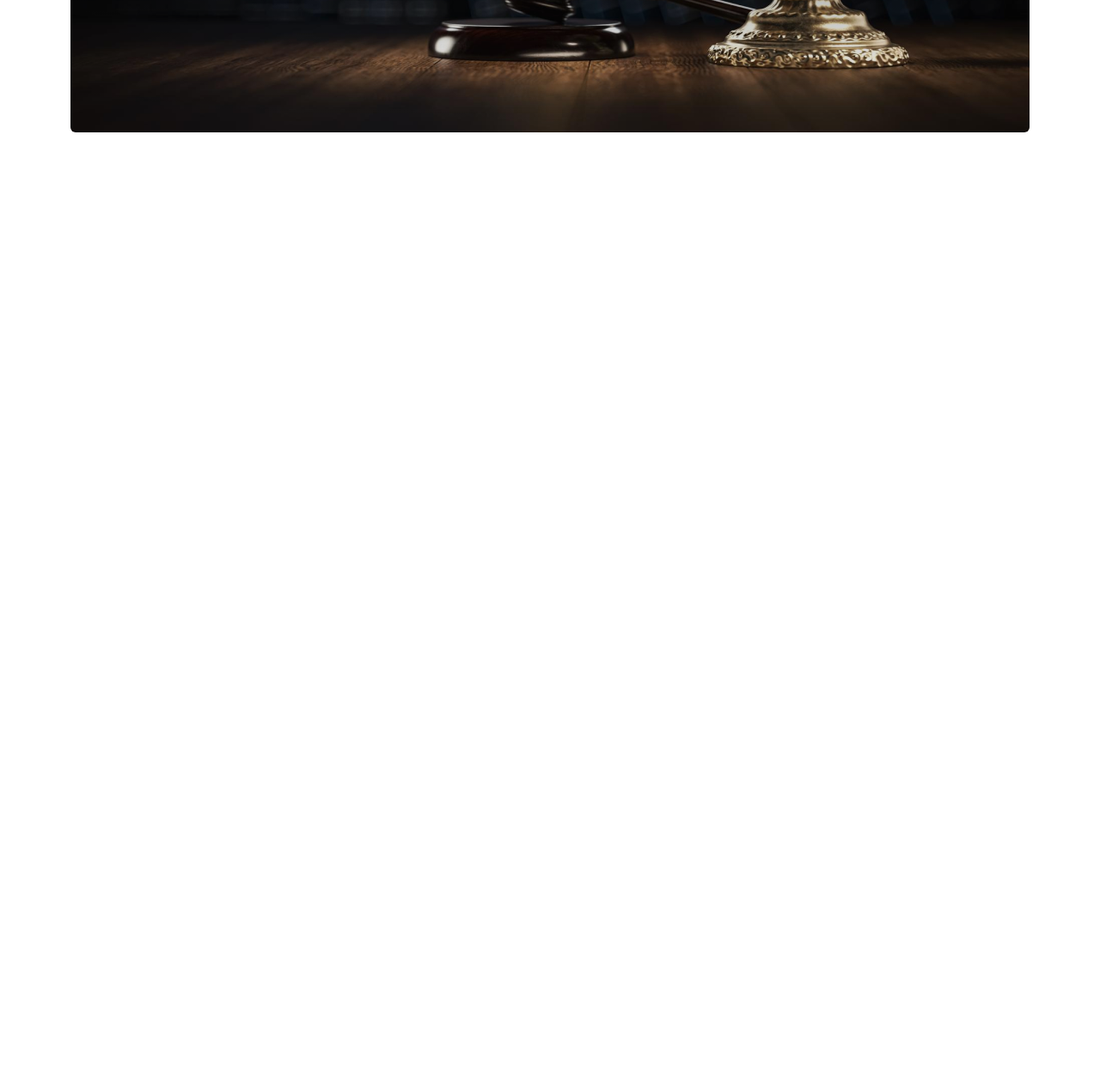
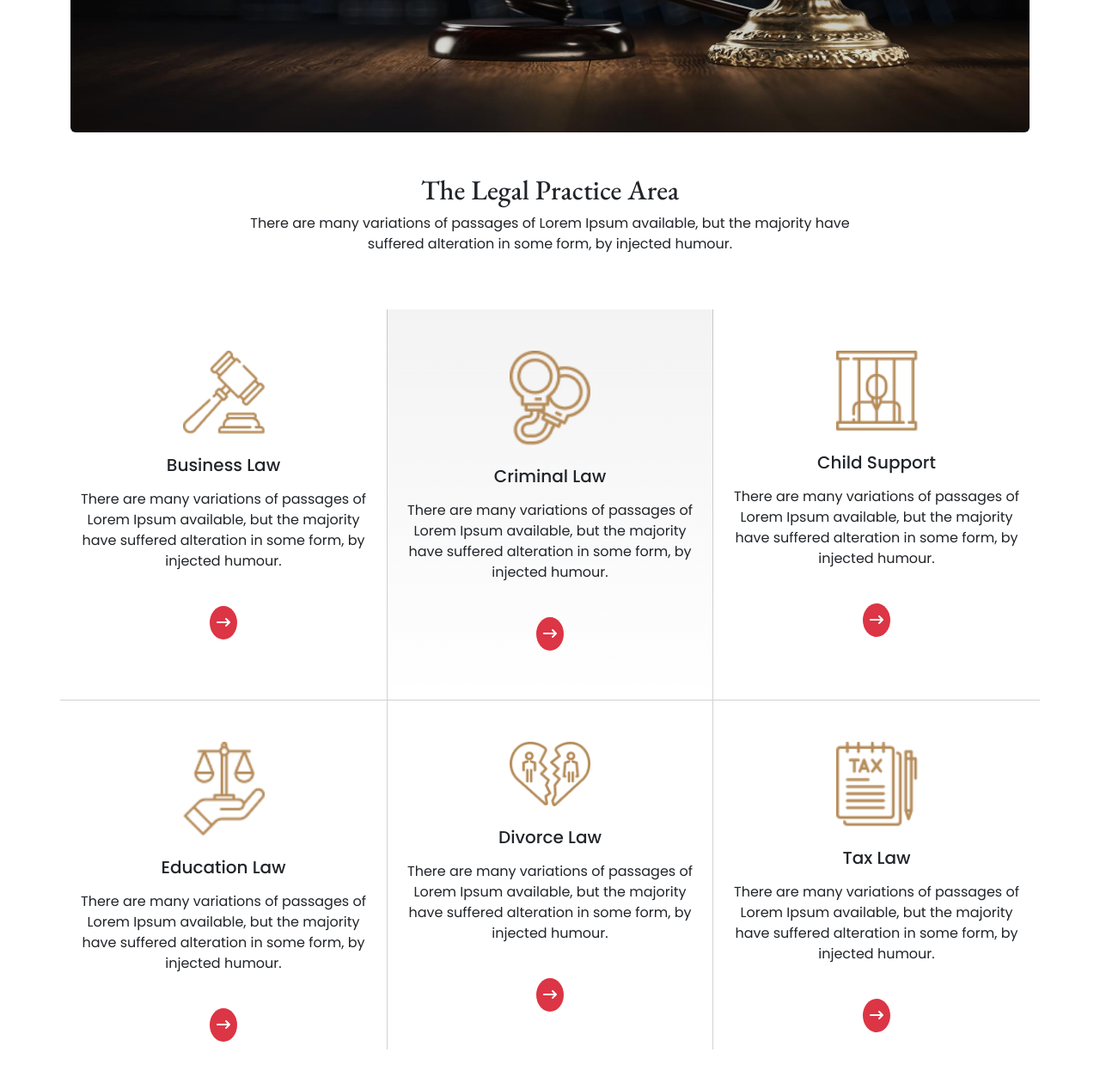
Before and after one commit to developer-nieem/legal-house, a plain HTML site: page index.html in a window 1280 px wide. Shown: the part 500-1760 px from the top of the page at 86% size. Before the commit the page ends 800 px from the top, so only its background shows below. Drawn offline with nearby package versions, Linux system fonts and the light colour scheme.

Commit message:
complate practics area section

```diff
--- a/css/style.css
+++ b/css/style.css
@@ -19,6 +19,9 @@
     background-blend-mode: overlay;
 }
 
+.card-bg{
+    background: linear-gradient(180deg, #F3F3F3 0%, rgba(243, 243, 243, 0) 100%);
+}
 
 @media screen and (max-width:576px){
 
--- a/index.html
+++ b/index.html
@@ -97,7 +97,81 @@
             <!-- Hero section End  -->
         </div>
     </header>
+    <!-- Header part end -->
 
+<main class="container">
+    <!-- Practics Area Start Here -->
+    <section>
+        <div class="text-center my-5">
+            <h2 class="title-font-family">The Legal Practice Area</h2>
+             <p>There are many variations of passages of Lorem Ipsum available, but the majority have <br>suffered alteration in some form, by injected humour.</p>
+             <div class="row row-cols-1 row-cols-md-3 pt-5 ">
+                <div class="col p-0">
+                  <div class="card h-100 border-0 rounded-0 pb-5 pt-5">
+                    <img src="images/business.png" class="w-25 mx-auto" alt="...">
+                    <div class="card-body">
+                      <h5 class="card-title py-2">Business Law</h5>
+                      <p class="card-text mb-5">There are many variations of passages of Lorem Ipsum available, but the majority have suffered alteration in some form, by injected humour.</p>
+                      <a href="#" class="bg-danger p-2 rounded-circle text-white "><i class="fa-solid fa-arrow-right-long"></i></a>
+                    </div>
+                  </div>
+                </div>
+                <div class="col p-0">
+                  <div class="card card-bg h-100 border-bottom-0 border-end-1 border-start-1 border-top-0 rounded-0 pb-5 pt-5">
+                    <img src="images/criminal.png" class="w-25 mx-auto" alt="...">
+                    <div class="card-body">
+                      <h5 class="card-title py-2">Criminal Law</h5>
+                      <p class="card-text mb-5">There are many variations of passages of Lorem Ipsum available, but the majority have suffered alteration in some form, by injected humour.</p>
+                      <a href="#" class="bg-danger p-2 rounded-circle text-white"><i class="fa-solid fa-arrow-right-long"></i></a>
+                    </div>
+                  </div>
+                </div>
+                <div class="col p-0">
+                  <div class="card h-100 border-0 rounded-0 pb-5 pt-5">
+                    <img src="images/child.png" class="w-25 mx-auto" alt="...">
+                    <div class="card-body">
+                      <h5 class="card-title py-2">Child Support</h5>
+                      <p class="card-text mb-5">There are many variations of passages of Lorem Ipsum available, but the majority have suffered alteration in some form, by injected humour.</p>
+                      <a href="#" class="bg-danger p-2 rounded-circle text-white"><i class="fa-solid fa-arrow-right-long"></i></a>
+                    </div>
+                  </div>
+                </div>
+                <div class="col p-0">
+                  <div class="card h-100 border-bottom-0 border-end-0 border-start-0 border-top-1 rounded-0 pt-5">
+                    <img src="images/education.png" class="w-25 mx-auto" alt="...">
+                    <div class="card-body">
+                      <h5 class="card-title py-2">Education Law</h5>
+                      <p class="card-text mb-5">There are many variations of passages of Lorem Ipsum available, but the majority have suffered alteration in some form, by injected humour.</p>
+                      <a href="#" class="bg-danger p-2 rounded-circle text-white"><i class="fa-solid fa-arrow-right-long"></i></a>
+                    </div>
+                  </div>
+                </div>
+                <div class="col p-0">
+                  <div class="card h-100 border-bottom-0 border-end-1 border-start-1 border-top-1 rounded-0 pt-5">
+                    <img src="images/divorce.png" class="w-25 mx-auto" alt="...">
+                    <div class="card-body">
+                      <h5 class="card-title py-2">Divorce Law</h5>
+                      <p class="card-text mb-5">There are many variations of passages of Lorem Ipsum available, but the majority have suffered alteration in some form, by injected humour.</p>
+                      <a href="#" class="bg-danger p-2 rounded-circle text-white"><i class="fa-solid fa-arrow-right-long"></i></a>
+                    </div>
+                  </div>
+                </div>
+                <div class="col p-0">
+                  <div class="card h-100 border-bottom-0 border-end-0 border-start-0 border-top-1 rounded-0 pt-5">
+                    <img src="images/tax.png" class="w-25 mx-auto" alt="...">
+                    <div class="card-body">
+                      <h5 class="card-title py-2">Tax Law</h5>
+                      <p class="card-text mb-5">There are many variations of passages of Lorem Ipsum available, but the majority have suffered alteration in some form, by injected humour.</p>
+                      <a href="#" class="bg-danger p-2 rounded-circle text-white"><i class="fa-solid fa-arrow-right-long"></i></a>
+                    </div>
+                  </div>
+                </div>
+
+              </div>
+        </div>
+    </section>
+    <!-- Practics Area End -->
+</main>
 
 
     <!-- Bootstrap JS File -->
```
